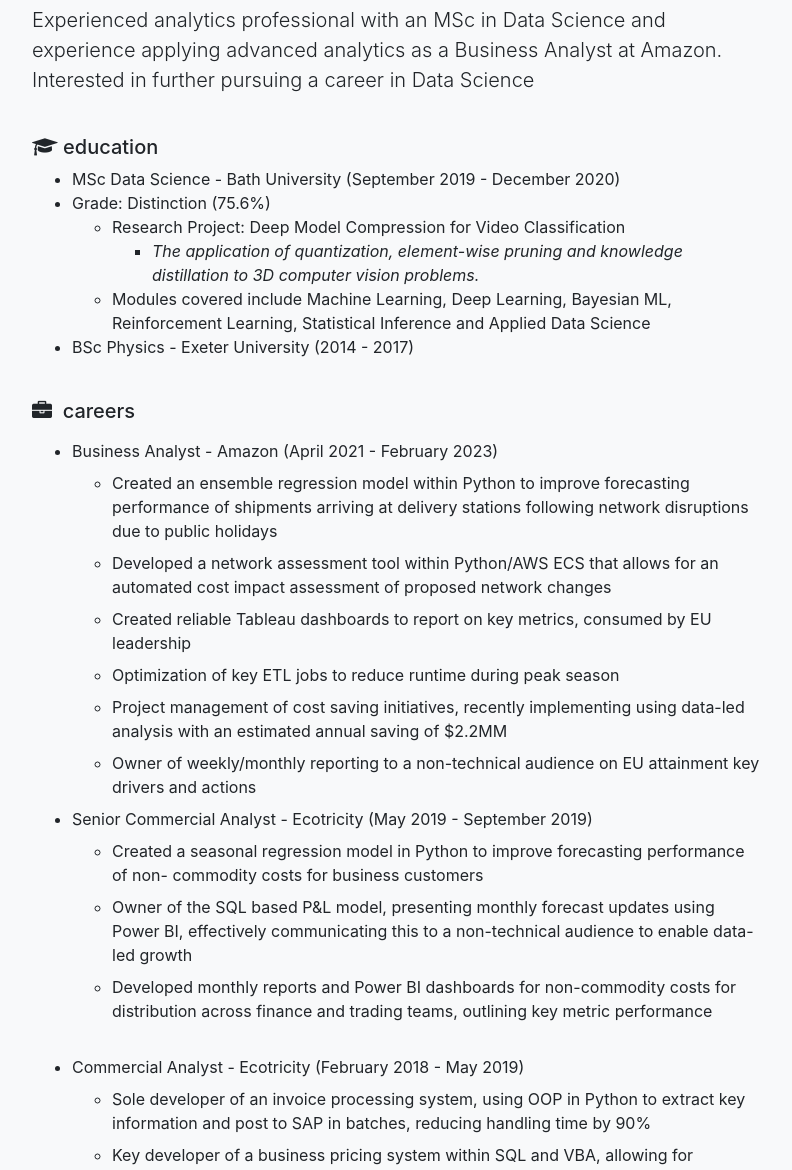
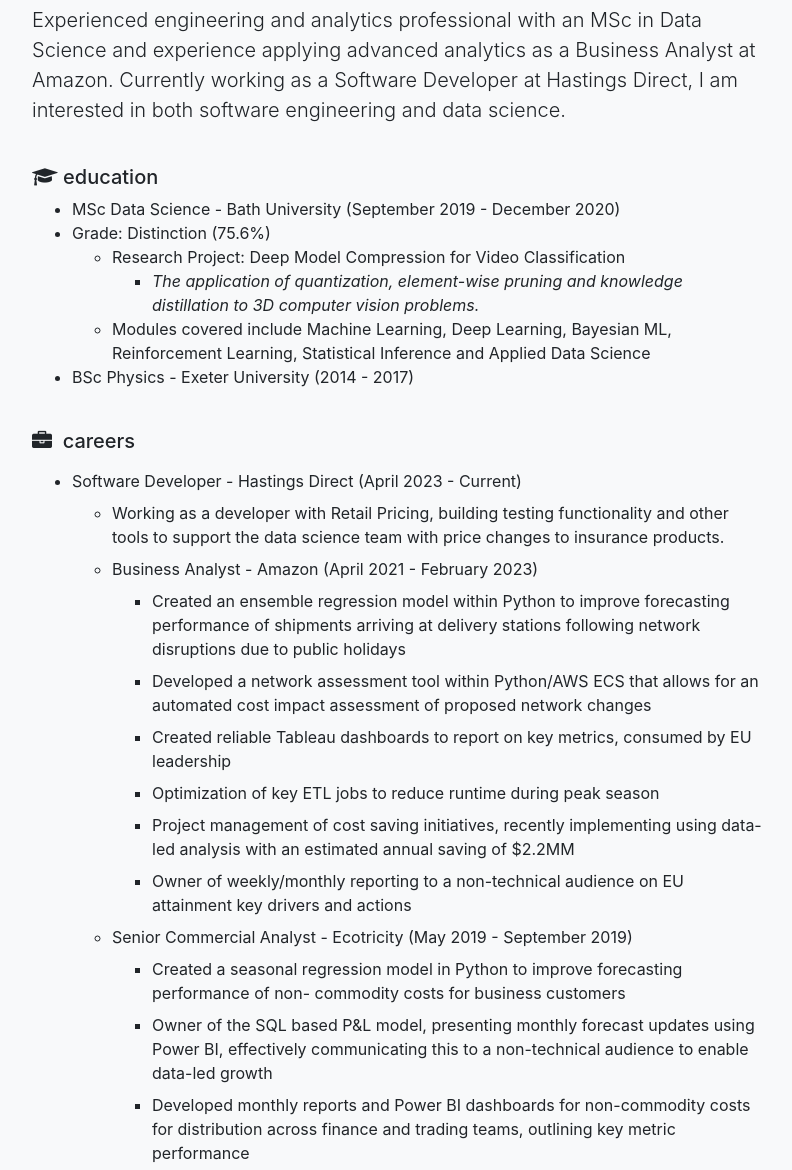
Before and after one commit to elliottloveridge/eloveridge, a plain HTML site: page public/index.html in a window 1280 px wide. Shown: the part 669-1839 px from the top of the page, without its empty margins (243-1035 px from the left). Drawn offline with Linux system fonts and the light colour scheme; some packages are replaced by stand-ins of ours.

Commit message:
Update job details

```diff
--- a/public/index.html
+++ b/public/index.html
@@ -95,7 +95,8 @@
       <div class="row">
         <div class="col-lg-8 mx-auto">
           <h2>about me</h2>
-          <p class="lead">Experienced analytics professional with an MSc in Data Science and experience applying advanced analytics as a Business Analyst at Amazon. Interested in further pursuing a career in Data Science</p>
+          <p class="lead">Experienced engineering and analytics professional with an MSc in Data Science and experience applying advanced analytics as a Business Analyst at Amazon.
+            Currently working as a Software Developer at Hastings Direct, I am interested in both software engineering and data science.</p>
           <h5 class="top"><span class="fa fa-graduation-cap"></span> education</h5>
             <ul>
               <li>MSc Data Science - Bath University (September 2019 - December 2020)</li>
@@ -116,6 +117,13 @@
 
           <h5 class="top"><span class="fa fa-briefcase"></span> &nbsp;careers</h5>
             <ul>
+              <li style="padding-top:0.5em">Software Developer - Hastings Direct (April 2023 - Current)
+                <ul>
+                  <li style="padding-top:0.5em">
+                    Working as a developer with Retail Pricing, building testing functionality and other tools to support the data science
+                    team with price changes to insurance products.
+                  </li>
+              </li>
               <li style="padding-top:0.5em">Business Analyst - Amazon (April 2021 - February 2023)
                 <ul>
                   <li style="padding-top:0.5em">
@@ -324,7 +332,7 @@
   <!-- Footer -->
   <footer class="py-5 bg-dark">
     <div class="container">
-      <p class="m-0 text-center text-white">Copyright &copy; Elliott Loveridge 2020</p>
+      <p class="m-0 text-center text-white">Copyright &copy; Elliott Loveridge 2023</p>
     </div>
     <!-- /.container -->
   </footer>
```
